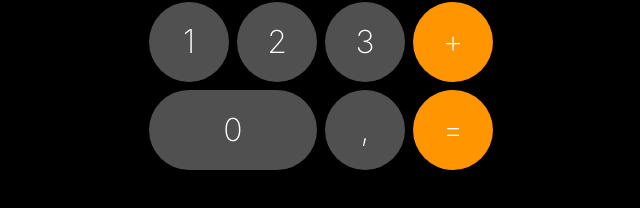
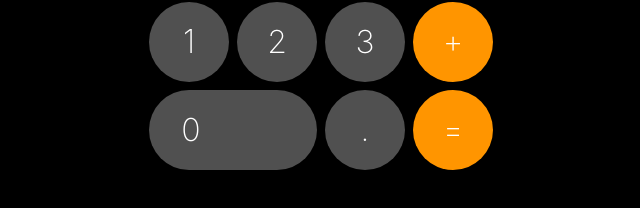
Before and after one commit to saepasomba/kalkulator-ku-react, a React (Create React App) app: page / in a window 1280 px wide. Shown: the part 342-550 px from the top of the page, without its empty margins (319-959 px from the left). Built offline with nearby package versions, Linux system fonts and the light colour scheme.

Commit message:
Adjust label alignment in 2 spanned button

```diff
--- a/src/App.js
+++ b/src/App.js
@@ -56,7 +56,7 @@ function App() {
 
     } else if (input === '=') {
       operate()
-    } else if (input === ',') {
+    } else if (input === '.') {
       if (!isFloat) {
         setCurrentDigit(currentDigit + ".")
         setIsFloat(true);
@@ -93,7 +93,7 @@ function App() {
         <CustomButton type='btn-orange' label='+' onClick={() => handleClick("+")} />
 
         <CustomButton type='btn-neutral' label='0' span='2' onClick={() => handleClick("0")} />
-        <CustomButton type='btn-neutral' label=',' onClick={() => handleClick(",")} />
+        <CustomButton type='btn-neutral' label='.' onClick={() => handleClick(".")} />
         <CustomButton type='btn-orange' label='=' onClick={() => handleClick("=")} />
       </div>
 
--- a/src/components/CustomButton/CustomButton.module.css
+++ b/src/components/CustomButton/CustomButton.module.css
@@ -25,6 +25,11 @@
     grid-column: span 2;
     width: 100%;
     border-radius: 25rem;
+    justify-content: flex-start;
+}
+
+.buttonSpanTwo p {
+    width: 50%;
 }
 
 .btnNeutral {
```
